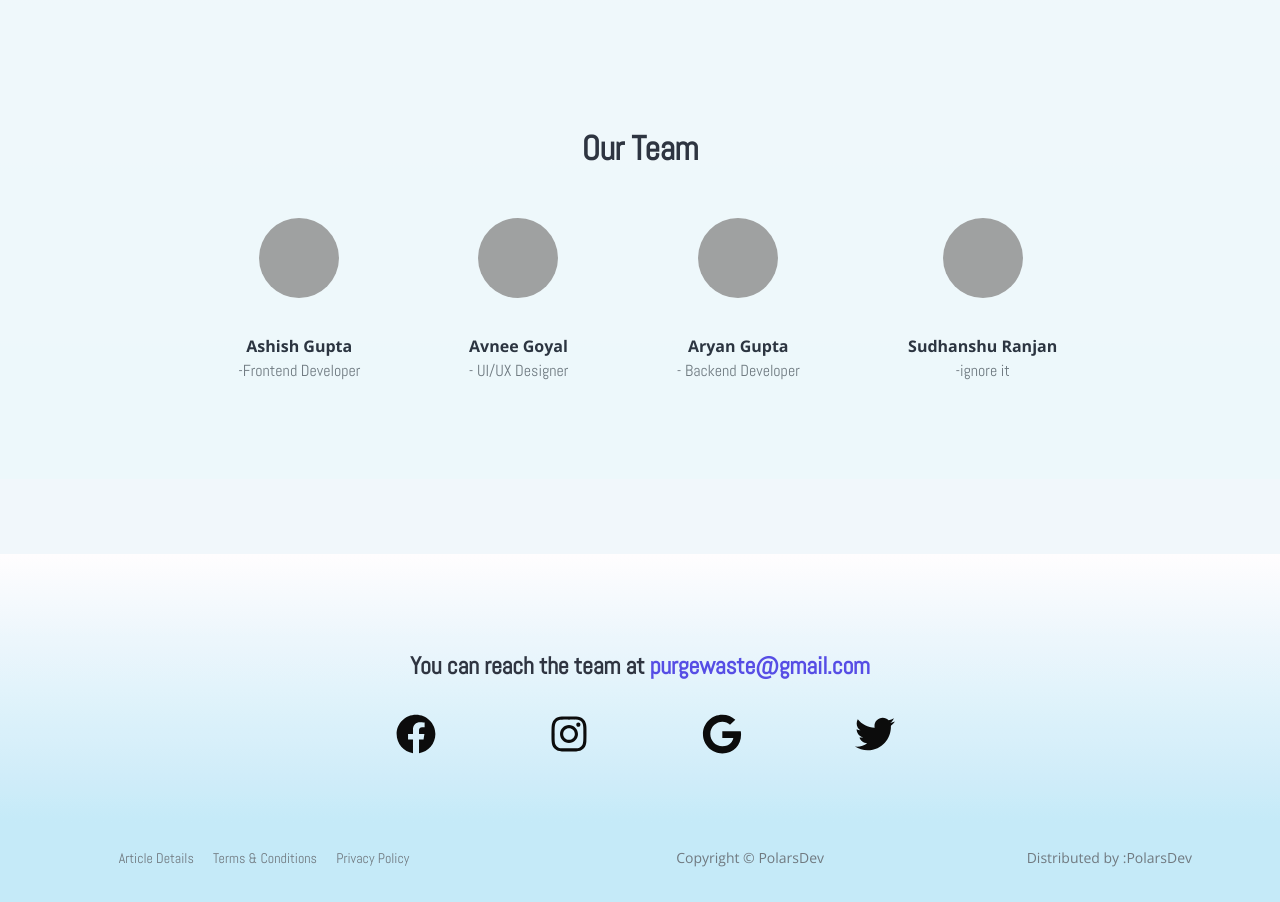
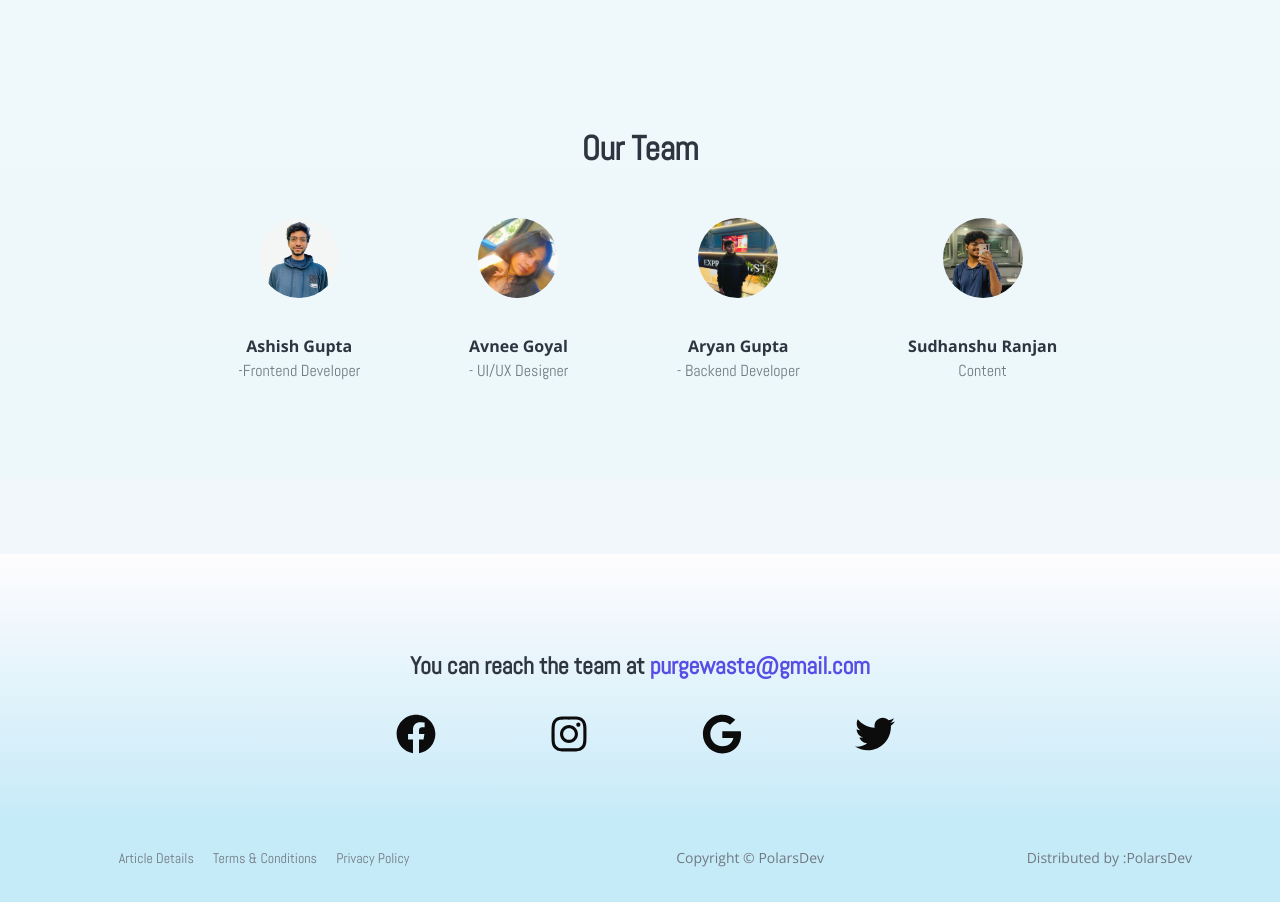
Before and after one commit to AryanGupta-2003/Purge-Waste, a Django app: page / in a window 1280 px wide. Shown: the part 2721-3623 px from the top of the page. Run offline with Django 3.2, Linux system fonts and the light colour scheme; style sheets or scripts are compiled from the project's sources; some libraries are stand-ins or nearby versions; some web fonts are replaced; grey boxes are pictures that could not be loaded.

Commit message:
added images of teammates

```diff
--- a/rms_app/templates/rms_app/create_invoice.html
+++ b/rms_app/templates/rms_app/create_invoice.html
@@ -31,6 +31,6 @@
 </script>
 
 
-<script
+
 
 {% endblock content %}
--- a/rms_app/templates/rms_app/home.html
+++ b/rms_app/templates/rms_app/home.html
@@ -224,7 +224,7 @@
 
                     <div class="swiper-slide">
                         <div class="card">
-                            <img class="object-cover card-image" src="./images/pp1.png" alt="alternative" />
+                            <img class="object-cover card-image" src="./static/ashish.jpg" alt="alternative" />
                             <div class="card-body">
                                 <p class="testimonial-author">Ashish Gupta</p><span>-Frontend Developer</span>
                                 <br>
@@ -233,7 +233,7 @@
                     </div>
                     <div class="swiper-slide">
                         <div class="card">
-                            <img class="object-cover card-image" src="images/avpp.jpeg" alt="alternative" />
+                            <img class="object-cover card-image" src="./static/avnee.jpg" alt="alternative" />
                             <div class="card-body">
                                 <p class="testimonial-author">Avnee Goyal</p>
                                 <span>- UI/UX Designer</span>
@@ -244,7 +244,7 @@
                     </div>
                     <div class="swiper-slide">
                         <div class="card">
-                            <img class="object-cover card-image" src="images/testimonial-3.jpg" alt="alternative" />
+                            <img class="object-cover card-image" src="./static/aryan.jpg" alt="alternative" />
                             <div class="card-body">
                                 <p class="testimonial-author">Aryan Gupta</p><span>- Backend Developer</span>
                             </div>
@@ -253,10 +253,10 @@
                     </div>
                     <div class="swiper-slide">
                         <div class="card">
-                            <img class="object cover card-image" src="images/testimonial-4.jpg" alt="alternative" />
+                            <img class="object cover card-image" src="./static/sudhanshu.png" alt="alternative" />
                             <div class="card-body">
                                 <p class="testimonial-author">Sudhanshu Ranjan</p>
-                                <span>-ignore it</span>
+                                <span>Content</span>
                             </div>
                         </div>
                         <br>
```
Also changed, not shown: db.sqlite3, media/food_pics/download_qOjhM42.jpg (added), rms_app/static/aryan.jpg (added), rms_app/static/ashish.jpg (added), rms_app/static/avnee.jpg (added), rms_app/static/sudhanshu.png (added).
